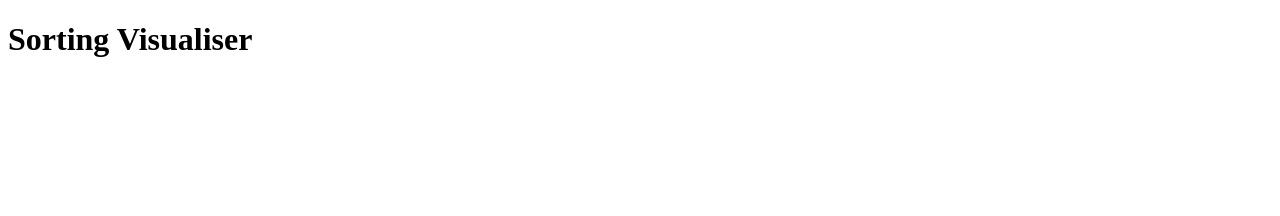
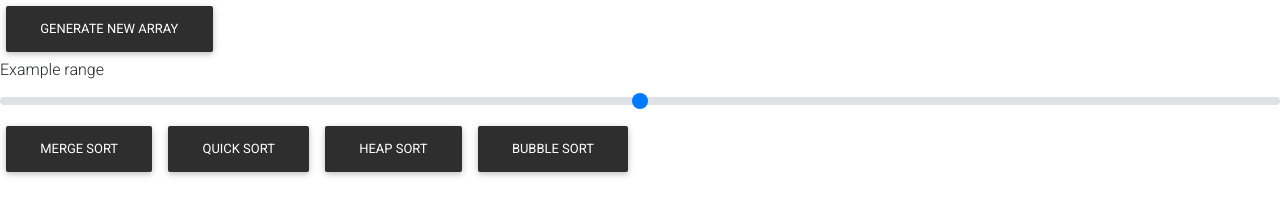
Before and after one commit to imraghav20/Sorting-Visualiser, a plain HTML site: page index.htm in a window 1280 px wide. Drawn offline with nearby package versions, Linux system fonts and the light colour scheme.

Commit message:
Update index.htm
structure of navbar

```diff
--- a/index.htm
+++ b/index.htm
@@ -4,11 +4,36 @@
     <meta charset="UTF-8">
     <meta name="viewport" content="width=device-width, initial-scale=1.0">
     <title>Sorting Visualiser</title>
+     <!-- Google Fonts -->
+    <link rel="stylesheet" href="https://fonts.googleapis.com/css?family=Roboto:300,400,500,700&display=swap">
+    <!-- Bootstrap core CSS -->
+    <link href="https://cdnjs.cloudflare.com/ajax/libs/twitter-bootstrap/4.5.0/css/bootstrap.min.css" rel="stylesheet">
+    <!-- Material Design Bootstrap -->
+    <link href="https://cdnjs.cloudflare.com/ajax/libs/mdbootstrap/4.19.1/css/mdb.min.css" rel="stylesheet">
     <link rel="stylesheet" href="style.css">
 </head>
 <body>
-    <h1>Sorting Visualiser</h1>
-
+    <header class="header">
+        <button type="button" class="btn btn-elegant new" onclick="GenNewArray()">Generate New Array</button>
+        <div class="slide1">
+            <label for="customRange1">Example range</label>
+            <input type="range" class="custom-range" id="customRange1">
+        </div>
+        <div class="sorts-type">
+            <button type="button" class="btn btn-elegant" onclick="MergeSort()">Merge Sort</button>
+            <button type="button" class="btn btn-elegant" onclick="QuickSort()">Quick Sort</button>
+            <button type="button" class="btn btn-elegant" onclick="HeapSort()">Heap Sort</button>
+            <button type="button" class="btn btn-elegant" onclick="BubbleSort()">Bubble sort</button>
+        </div>
+    </header>
     <script src="main.js"></script>
+    <!-- JQuery -->
+    <script type="text/javascript" src="https://cdnjs.cloudflare.com/ajax/libs/jquery/3.5.1/jquery.min.js"></script>
+    <!-- Bootstrap tooltips -->
+    <script type="text/javascript" src="https://cdnjs.cloudflare.com/ajax/libs/popper.js/1.14.4/umd/popper.min.js"></script>
+    <!-- Bootstrap core JavaScript -->
+    <script type="text/javascript" src="https://cdnjs.cloudflare.com/ajax/libs/twitter-bootstrap/4.5.0/js/bootstrap.min.js"></script>
+    <!-- MDB core JavaScript -->
+    <script type="text/javascript" src="https://cdnjs.cloudflare.com/ajax/libs/mdbootstrap/4.19.1/js/mdb.min.js"></script>
 </body>
 </html>
```
